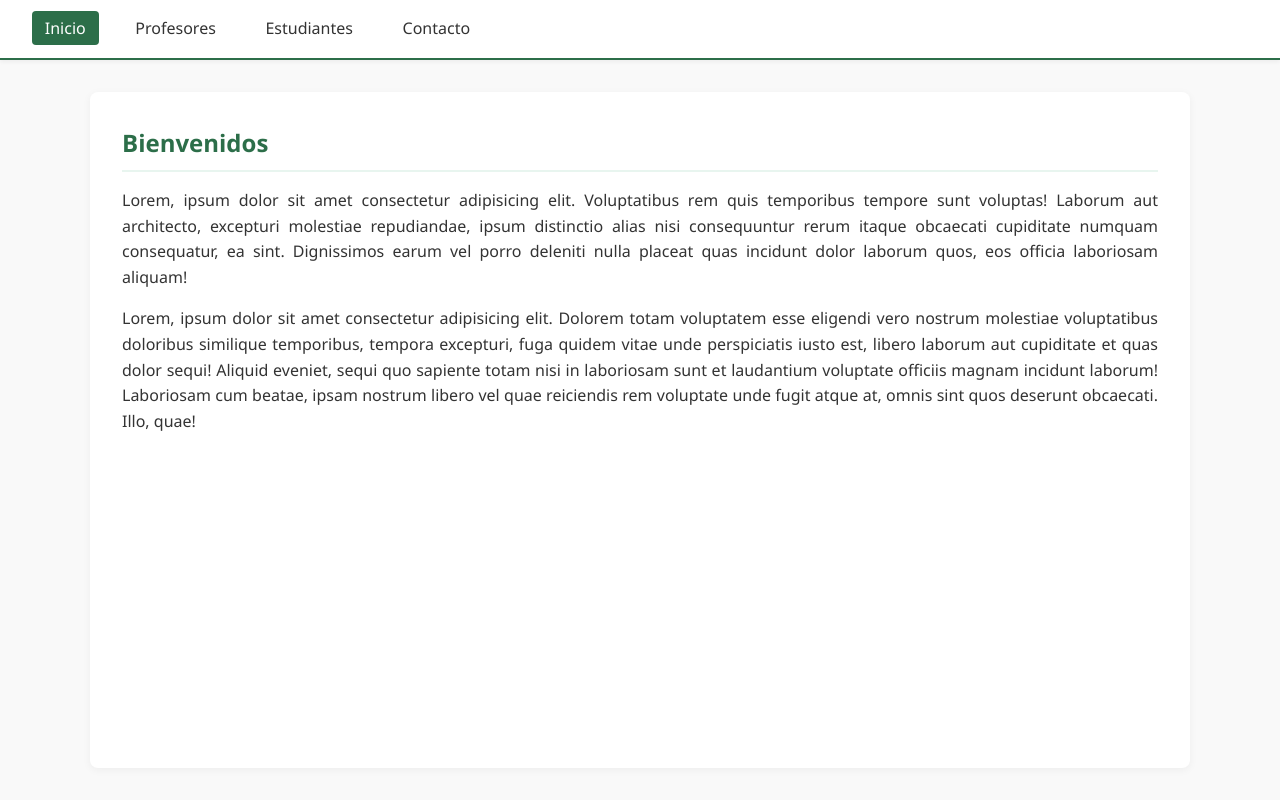
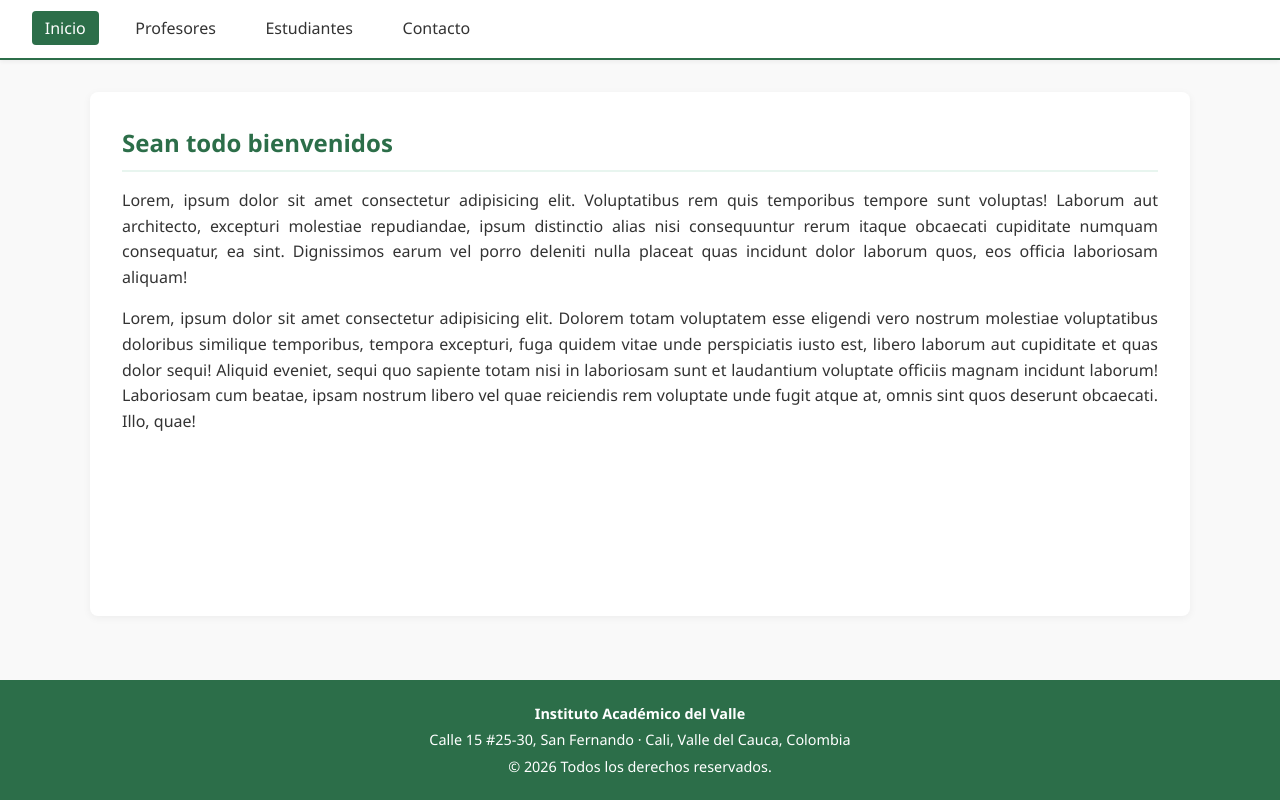
Before and after one commit to nmossos-uniajc-prof/instituto-6303C, a plain HTML site: page index.html in a window 1280 px wide. Drawn offline with Linux system fonts and the light colour scheme.

Commit message:
Se agrego los footer

```diff
--- a/index.html
+++ b/index.html
@@ -18,9 +18,16 @@
         </nav>
     </header>
     <main>
-        <h2>Bienvenidos</h2>
+        <h2>Sean todo bienvenidos</h2>
         <p>Lorem, ipsum dolor sit amet consectetur adipisicing elit. Voluptatibus rem quis temporibus tempore sunt voluptas! Laborum aut architecto, excepturi molestiae repudiandae, ipsum distinctio alias nisi consequuntur rerum itaque obcaecati cupiditate numquam consequatur, ea sint. Dignissimos earum vel porro deleniti nulla placeat quas incidunt dolor laborum quos, eos officia laboriosam aliquam!</p>
         <p>Lorem, ipsum dolor sit amet consectetur adipisicing elit. Dolorem totam voluptatem esse eligendi vero nostrum molestiae voluptatibus doloribus similique temporibus, tempora excepturi, fuga quidem vitae unde perspiciatis iusto est, libero laborum aut cupiditate et quas dolor sequi! Aliquid eveniet, sequi quo sapiente totam nisi in laboriosam sunt et laudantium voluptate officiis magnam incidunt laborum! Laboriosam cum beatae, ipsam nostrum libero vel quae reiciendis rem voluptate unde fugit atque at, omnis sint quos deserunt obcaecati. Illo, quae!</p>
     </main>
+    <footer>
+        <p><strong>Instituto Académico del Valle</strong></p>
+        <p>Calle 15 #25-30, San Fernando · Cali, Valle del Cauca, Colombia</p>
+        <p>© <span id="anio"></span> Todos los derechos reservados.</p>
+    </footer>
+
+    <script src="script.js"></script>
 </body>
 </html>
--- /dev/null
+++ b/script.js
@@ -0,0 +1,10 @@
+document.addEventListener("DOMContentLoaded", function () {
+    const anioActual = new Date().getFullYear();
+    const elementoAnio = document.getElementById("anio");
+    if (elementoAnio) {
+        elementoAnio.textContent = anioActual;
+    }
+
+    // Mensaje de bienvenida en la consola (solo como ejemplo de JS)
+    console.log("Bienvenido al sitio del Instituto Académico del Valle");
+});
--- a/style.css
+++ b/style.css
@@ -85,3 +85,16 @@ main p {
     margin-bottom: 1rem;
     text-align: justify;
 }
+
+footer {
+    background-color: #2c6e49;
+    color: #ffffff;
+    text-align: center;
+    padding: 1.2rem;
+    margin-top: 2rem;
+    font-size: 0.9rem;
+}
+
+footer p {
+    margin: 0.2rem 0;
+}
```
Also changed, not shown: estudiantes.html (+7 -0 lines), profesores.html (+7 -0 lines).
